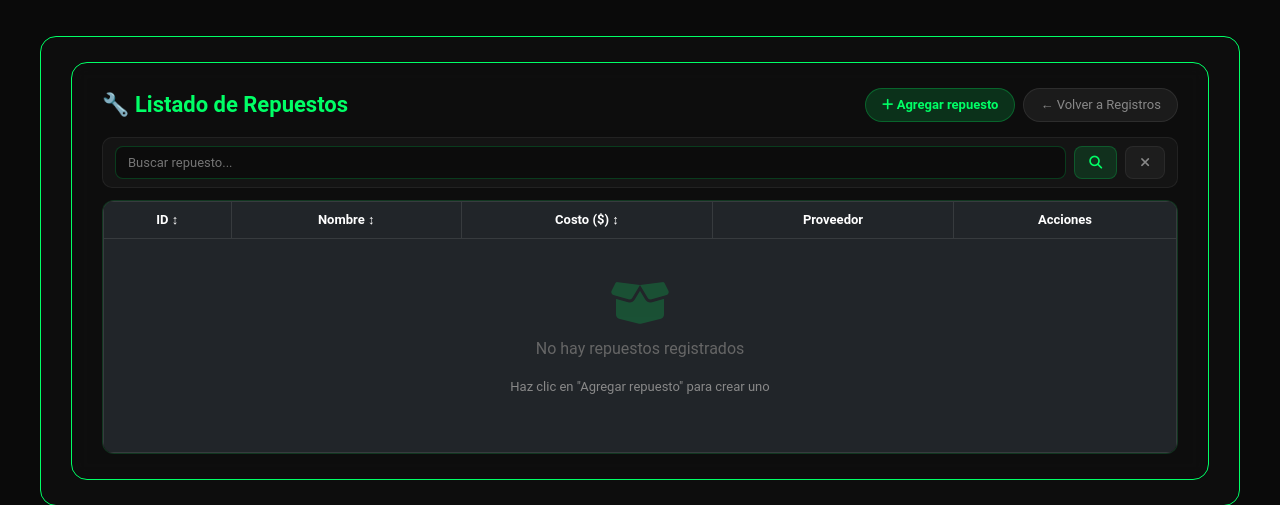
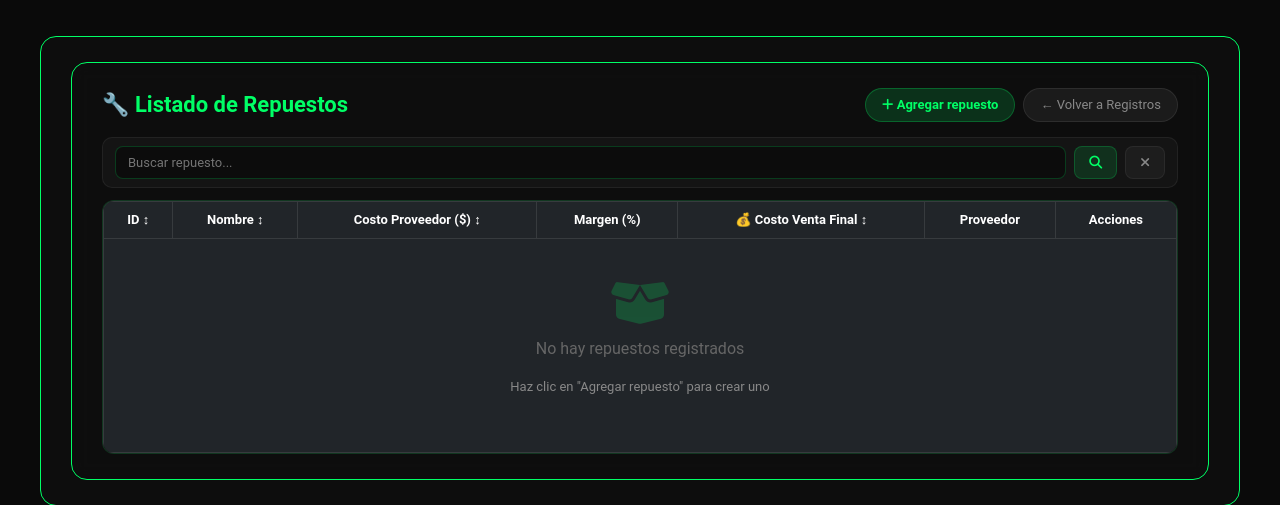
Before and after one commit to kevinttbr2-cyber/EA-Dixon, a Flask app: page /repuestos in a window 1280 px wide. Shown: the part 58-563 px from the top of the page. Run offline with Flask 3, Linux system fonts and the light colour scheme; the visitor is signed in with stand-in values (Sample User, id 1); data that the repository does not hold is empty.

Commit message:
Update repuestos.html

```diff
--- a/Frontend/templates/repuestos.html
+++ b/Frontend/templates/repuestos.html
@@ -73,13 +73,15 @@
 
     <!-- TABLA DE REPUESTOS -->
     <div style="overflow-x: auto; border-radius: 12px; border: 1px solid rgba(0, 255, 102, 0.15); background: #141414;">
-        <table class="table table-dark table-hover table-bordered mb-0" id="tablaRepuestos" style="font-size: 13px; min-width: 700px; width: 100%;">
+        <table class="table table-dark table-hover table-bordered mb-0" id="tablaRepuestos" style="font-size: 13px; min-width: 900px; width: 100%;">
             <thead style="background: #2a6d44 !important; color: #ffffff !important;">
                 <tr>
                     <th style="padding: 8px 10px; text-align: center; cursor: pointer;" onclick="ordenarTabla(0)">ID ↕</th>
                     <th style="padding: 8px 10px; text-align: center; cursor: pointer;" onclick="ordenarTabla(1)">Nombre ↕</th>
-                    <th style="padding: 8px 10px; text-align: center; cursor: pointer;" onclick="ordenarTabla(2)">Costo ($) ↕</th>
-                    <th style="padding: 8px 10px; text-align: center; cursor: pointer;" onclick="ordenarTabla(3)">Proveedor</th>
+                    <th style="padding: 8px 10px; text-align: center; cursor: pointer;" onclick="ordenarTabla(2)">Costo Proveedor ($) ↕</th>
+                    <th style="padding: 8px 10px; text-align: center; cursor: pointer;" onclick="ordenarTabla(3)">Margen (%)</th>
+                    <th style="padding: 8px 10px; text-align: center; cursor: pointer;" onclick="ordenarTabla(4)">💰 Costo Venta Final ↕</th>
+                    <th style="padding: 8px 10px; text-align: center; cursor: pointer;" onclick="ordenarTabla(5)">Proveedor</th>
                     <th style="padding: 8px 10px; text-align: center;">Acciones</th>
                 </tr>
             </thead>
@@ -88,8 +90,14 @@
                 <tr data-id="{{ r.id }}" class="fila-repuesto-lista">
                     <td style="padding: 6px 8px; text-align: center;">{{ r.id }}</td>
                     <td style="padding: 6px 8px; text-align: center;">{{ r.nombre }}</td>
-                    <td style="padding: 6px 8px; text-align: center; color: #ffcc00; font-weight: 600;">
-                        ${{ "{:,.0f}".format(r.costo|float) }}
+                    <td style="padding: 6px 8px; text-align: center; color: #ffcc00;">
+                        ${{ "{:,.0f}".format(r.costo_proveedor|float) }}
+                    </td>
+                    <td style="padding: 6px 8px; text-align: center; color: #4fc3f7;">
+                        {{ r.margen_ganancia|float|round(0) }}%
+                    </td>
+                    <td style="padding: 6px 8px; text-align: center; color: #00ff66; font-weight: 700; font-size: 15px;">
+                        ${{ "{:,.0f}".format(r.costo_venta_final|float) }}
                     </td>
                     <td style="padding: 6px 8px; text-align: center;">{{ r.proveedor or '-' }}</td>
                     <td style="padding: 6px 8px; text-align: center; display: flex; gap: 4px; justify-content: center;">
@@ -119,7 +127,7 @@
                 </tr>
                 {% else %}
                 <tr>
-                    <td colspan="5" style="text-align: center; color: #666; padding: 40px 0;">
+                    <td colspan="7" style="text-align: center; color: #666; padding: 40px 0;">
                         <i class="fa-solid fa-box-open" style="font-size: 48px; color: #00ff66; opacity: 0.2; display: block; margin-bottom: 10px;"></i>
                         <p style="font-size: 16px;">No hay repuestos registrados</p>
                         <p style="color: #888; font-size: 13px;">Haz clic en "Agregar repuesto" para crear uno</p>
@@ -135,7 +143,7 @@
      MODAL AGREGAR REPUESTO
      ============================ -->
 <div id="modalAgregarRepuesto" style="display:none;position:fixed;top:0;left:0;width:100%;height:100%;background:rgba(0,0,0,0.85);z-index:99999;align-items:center;justify-content:center;backdrop-filter:blur(4px);">
-    <div style="background:rgba(15,15,15,0.98);border:2px solid #00ff66;border-radius:16px;padding:25px 30px;max-width:450px;width:95%;">
+    <div style="background:rgba(15,15,15,0.98);border:2px solid #00ff66;border-radius:16px;padding:25px 30px;max-width:500px;width:95%;">
         <div style="display:flex;justify-content:space-between;align-items:center;margin-bottom:15px;">
             <h3 style="color:#00ff66;margin:0;font-size:20px;">➕ Agregar Repuesto</h3>
             <button onclick="cerrarModalAgregar()" style="background:transparent;border:none;color:#ff6b6b;font-size:24px;cursor:pointer;"><i class="fa-solid fa-xmark"></i></button>
@@ -146,8 +154,18 @@
                 <input type="text" name="nombre" id="inputNombreRepuesto" class="form-control" required>
             </div>
             <div class="mb-3">
-                <label style="color:#90e0a0;font-size:13px;">Costo ($) *</label>
-                <input type="number" name="costo" id="inputCostoRepuesto" class="form-control" step="0.01" required>
+                <label style="color:#90e0a0;font-size:13px;">Costo Proveedor ($) *</label>
+                <input type="number" name="costo_proveedor" id="inputCostoProveedor" class="form-control" step="0.01" required>
+            </div>
+            <div class="mb-3">
+                <label style="color:#90e0a0;font-size:13px;">Margen de Ganancia (%)</label>
+                <input type="number" name="margen_ganancia" id="inputMargenGanancia" class="form-control" step="0.1" value="30">
+                <small style="color:#666;font-size:11px;">💡 El IVA (19%) se aplica automáticamente</small>
+            </div>
+            <div style="background:rgba(0,255,102,0.06);border-radius:8px;padding:10px;margin-bottom:12px;border:1px solid rgba(0,255,102,0.10);">
+                <span style="color:#888;font-size:12px;">📊 Costo Venta Final estimado:</span>
+                <span id="previewCostoVenta" style="color:#00ff66;font-weight:700;font-size:18px;display:block;text-align:center;">$0</span>
+                <small style="color:#666;font-size:10px;">Fórmula: (Costo Proveedor × 1.19) + Margen</small>
             </div>
             <div class="mb-3">
                 <label style="color:#90e0a0;font-size:13px;">Proveedor</label>
@@ -164,7 +182,7 @@
      MODAL EDITAR REPUESTO
      ============================ -->
 <div id="modalEditarRepuesto" style="display:none;position:fixed;top:0;left:0;width:100%;height:100%;background:rgba(0,0,0,0.85);z-index:99999;align-items:center;justify-content:center;backdrop-filter:blur(4px);">
-    <div style="background:rgba(15,15,15,0.98);border:2px solid #4fc3f7;border-radius:16px;padding:25px 30px;max-width:450px;width:95%;">
+    <div style="background:rgba(15,15,15,0.98);border:2px solid #4fc3f7;border-radius:16px;padding:25px 30px;max-width:500px;width:95%;">
         <div style="display:flex;justify-content:space-between;align-items:center;margin-bottom:15px;">
             <h3 style="color:#4fc3f7;margin:0;font-size:20px;">✏️ Editar Repuesto</h3>
             <button onclick="cerrarModalEditar()" style="background:transparent;border:none;color:#ff6b6b;font-size:24px;cursor:pointer;"><i class="fa-solid fa-xmark"></i></button>
@@ -176,8 +194,18 @@
                 <input type="text" name="nombre" id="editNombreRepuesto" class="form-control" required>
             </div>
             <div class="mb-3">
-                <label style="color:#90e0a0;font-size:13px;">Costo ($) *</label>
-                <input type="number" name="costo" id="editCostoRepuesto" class="form-control" step="0.01" required>
+                <label style="color:#90e0a0;font-size:13px;">Costo Proveedor ($) *</label>
+                <input type="number" name="costo_proveedor" id="editCostoProveedor" class="form-control" step="0.01" required>
+            </div>
+            <div class="mb-3">
+                <label style="color:#90e0a0;font-size:13px;">Margen de Ganancia (%)</label>
+                <input type="number" name="margen_ganancia" id="editMargenGanancia" class="form-control" step="0.1" value="30">
+                <small style="color:#666;font-size:11px;">💡 El IVA (19%) se aplica automáticamente</small>
+            </div>
+            <div style="background:rgba(0,255,102,0.06);border-radius:8px;padding:10px;margin-bottom:12px;border:1px solid rgba(0,255,102,0.10);">
+                <span style="color:#888;font-size:12px;">📊 Costo Venta Final estimado:</span>
+                <span id="editPreviewCostoVenta" style="color:#00ff66;font-weight:700;font-size:18px;display:block;text-align:center;">$0</span>
+                <small style="color:#666;font-size:10px;">Fórmula: (Costo Proveedor × 1.19) + Margen</small>
             </div>
             <div class="mb-3">
                 <label style="color:#90e0a0;font-size:13px;">Proveedor</label>
@@ -231,9 +259,13 @@
                 const celdasB = b.querySelectorAll('td');
                 valA = celdasA[columna]?.textContent.trim() || '';
                 valB = celdasB[columna]?.textContent.trim() || '';
-                if (columna === 2) {
+                if (columna === 2 || columna === 4) {
                     valA = parseFloat(valA.replace(/[$,]/g, '')) || 0;
                     valB = parseFloat(valB.replace(/[$,]/g, '')) || 0;
+                }
+                if (columna === 3) {
+                    valA = parseFloat(valA) || 0;
+                    valB = parseFloat(valB) || 0;
                 }
                 if (columna === 0) {
                     valA = parseInt(valA) || 0;
@@ -247,11 +279,48 @@
         };
 
         // ============================
-        // 3. AGREGAR REPUESTO
+        // 3. PREVIEW COSTO VENTA (AGREGAR)
+        // ============================
+        function calcularPreview(modal) {
+            const isEdit = modal === 'edit';
+            const costoInput = document.getElementById(isEdit ? 'editCostoProveedor' : 'inputCostoProveedor');
+            const margenInput = document.getElementById(isEdit ? 'editMargenGanancia' : 'inputMargenGanancia');
+            const previewSpan = document.getElementById(isEdit ? 'editPreviewCostoVenta' : 'previewCostoVenta');
+
+            const costo = parseFloat(costoInput.value) || 0;
+            const margen = parseFloat(margenInput.value) || 0;
+
+            // Fórmula: (Costo × 1.19) + (Costo × 1.19 × Margen/100)
+            const iva = 1.19;
+            const costoConIva = costo * iva;
+            const costoFinal = costoConIva * (1 + (margen / 100));
+
+            previewSpan.textContent = '$' + Math.round(costoFinal).toLocaleString('es-CL');
+        }
+
+        // Eventos para preview en agregar
+        document.getElementById('inputCostoProveedor').addEventListener('input', function() {
+            calcularPreview('agregar');
+        });
+        document.getElementById('inputMargenGanancia').addEventListener('input', function() {
+            calcularPreview('agregar');
+        });
+
+        // Eventos para preview en editar
+        document.getElementById('editCostoProveedor').addEventListener('input', function() {
+            calcularPreview('edit');
+        });
+        document.getElementById('editMargenGanancia').addEventListener('input', function() {
+            calcularPreview('edit');
+        });
+
+        // ============================
+        // 4. AGREGAR REPUESTO
         // ============================
         window.abrirModalAgregar = function() {
             document.getElementById('modalAgregarRepuesto').style.display = 'flex';
             document.getElementById('inputNombreRepuesto').focus();
+            calcularPreview('agregar');
         };
 
         window.cerrarModalAgregar = function() {
@@ -263,7 +332,8 @@
             e.preventDefault();
             const data = {
                 nombre: document.getElementById('inputNombreRepuesto').value.trim(),
-                costo: parseFloat(document.getElementById('inputCostoRepuesto').value) || 0,
+                costo_proveedor: parseFloat(document.getElementById('inputCostoProveedor').value) || 0,
+                margen_ganancia: parseFloat(document.getElementById('inputMargenGanancia').value) || 30,
                 proveedor: document.getElementById('inputProveedorRepuesto').value.trim()
             };
 
@@ -286,22 +356,25 @@
         });
 
         // ============================
-        // 4. EDITAR REPUESTO
+        // 5. EDITAR REPUESTO
         // ============================
         document.querySelectorAll('.btn-editar-repuesto').forEach(btn => {
             btn.addEventListener('click', function() {
                 const id = this.dataset.id;
                 const fila = this.closest('.fila-repuesto-lista');
                 const nombre = fila.querySelector('td:nth-child(2)').textContent;
-                const costo = fila.querySelector('td:nth-child(3)').textContent.replace(/[$,]/g, '');
-                const proveedor = fila.querySelector('td:nth-child(4)').textContent;
+                const costoProveedor = fila.querySelector('td:nth-child(3)').textContent.replace(/[$,]/g, '');
+                const margen = fila.querySelector('td:nth-child(4)').textContent.replace('%', '');
+                const proveedor = fila.querySelector('td:nth-child(6)').textContent;
 
                 document.getElementById('editRepuestoId').value = id;
                 document.getElementById('editNombreRepuesto').value = nombre;
-                document.getElementById('editCostoRepuesto').value = costo;
+                document.getElementById('editCostoProveedor').value = costoProveedor;
+                document.getElementById('editMargenGanancia').value = margen;
                 document.getElementById('editProveedorRepuesto').value = proveedor === '-' ? '' : proveedor;
 
                 document.getElementById('modalEditarRepuesto').style.display = 'flex';
+                calcularPreview('edit');
             });
         });
 
@@ -315,7 +388,8 @@
             const id = document.getElementById('editRepuestoId').value;
             const data = {
                 nombre: document.getElementById('editNombreRepuesto').value.trim(),
-                costo: parseFloat(document.getElementById('editCostoRepuesto').value) || 0,
+                costo_proveedor: parseFloat(document.getElementById('editCostoProveedor').value) || 0,
+                margen_ganancia: parseFloat(document.getElementById('editMargenGanancia').value) || 30,
                 proveedor: document.getElementById('editProveedorRepuesto').value.trim()
             };
 
@@ -338,7 +412,7 @@
         });
 
         // ============================
-        // 5. ELIMINAR REPUESTO
+        // 6. ELIMINAR REPUESTO
         // ============================
         document.querySelectorAll('.btn-eliminar-repuesto-lista').forEach(btn => {
             btn.addEventListener('click', function() {
```
